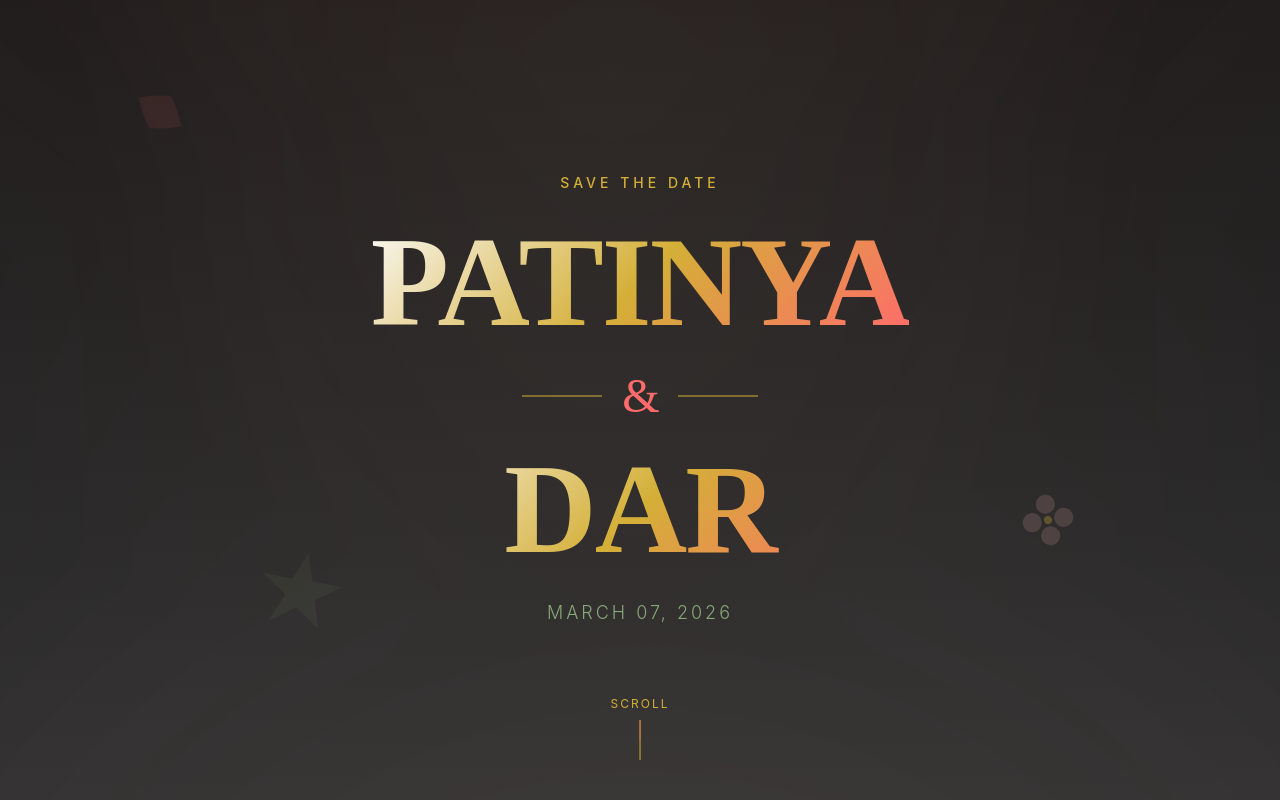
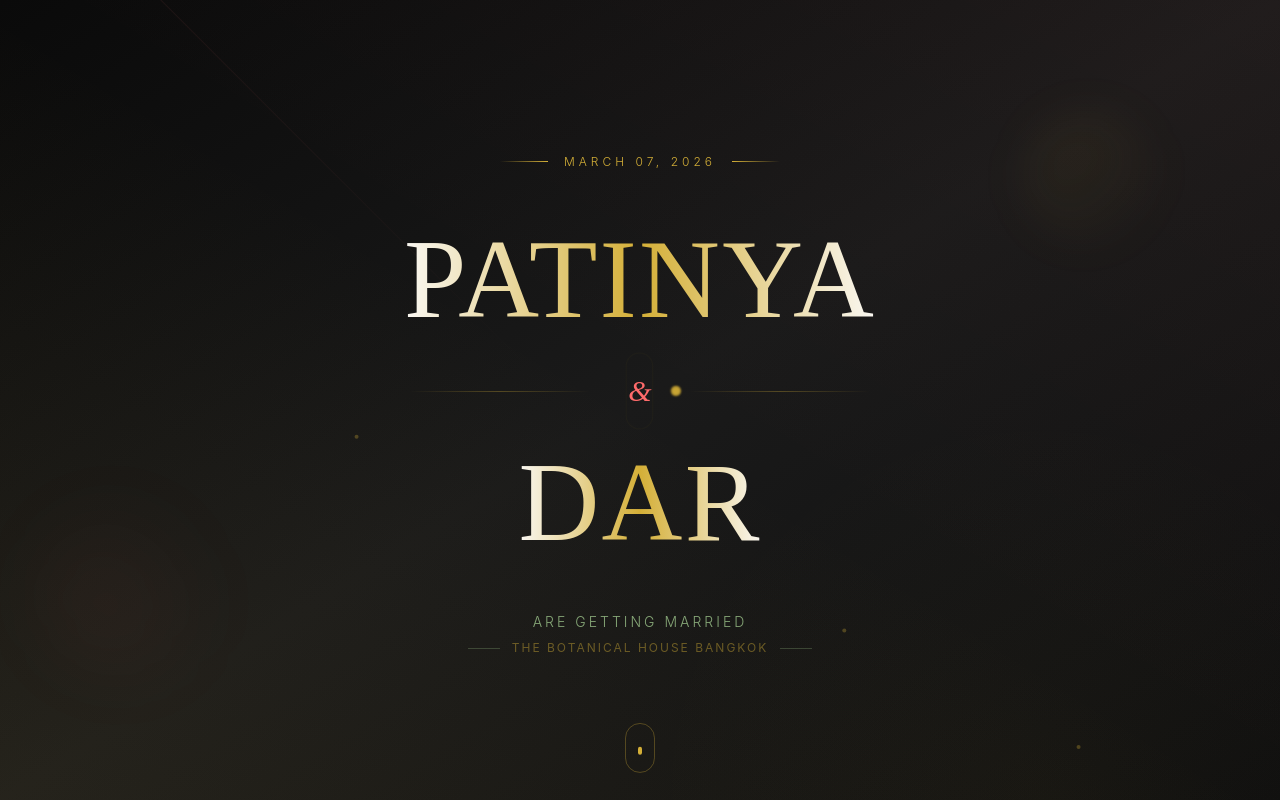
Before and after one commit to georgekhananaev/ceremony-nextjs, a Next.js app: page / in a window 1280 px wide. Shown: the top 800 px of the page. Built offline with nearby package versions, Linux system fonts and the light colour scheme.

Commit message:
more elegant hero

```diff
--- a/app/components/Hero.jsx
+++ b/app/components/Hero.jsx
@@ -1,11 +1,12 @@
 'use client'
 
 import React, { useEffect, useState } from 'react';
-import { motion } from 'framer-motion';
+import { motion, useAnimation } from 'framer-motion';
 import settings from '../config/settings';
 
 export default function Hero() {
   const [mousePosition, setMousePosition] = useState({ x: 0, y: 0 });
+  const controls = useAnimation();
 
   useEffect(() => {
     const handleMouseMove = (e) => {
@@ -21,126 +22,250 @@ export default function Hero() {
   };
 
   return (
-    <div className="h-screen relative flex items-center justify-center bg-gradient-to-b from-[#1a1a1a] to-[#2d2d2d] overflow-hidden">
-      {/* Animated Background Pattern */}
-      <div className="absolute inset-0 opacity-10">
-        <div
-          className="absolute w-[200%] h-[200%] top-[-50%] left-[-50%]"
-          style={{
-            backgroundImage: `
-              radial-gradient(circle at 20% 80%, #ff6b6b 0%, transparent 50%),
-              radial-gradient(circle at 80% 20%, #ffc4c4 0%, transparent 50%),
-              radial-gradient(circle at 40% 60%, #87a878 0%, transparent 30%)
-            `,
-            animation: 'float 20s ease-in-out infinite'
-          }}
+    <div className="h-screen relative flex items-center justify-center overflow-hidden">
+      {/* Elegant Gradient Background */}
+      <div className="absolute inset-0">
+        <div className="absolute inset-0 bg-gradient-to-br from-[#0a0a0a] via-[#1a1a1a] to-[#0f0f0f]"/>
+        <div className="absolute inset-0 bg-gradient-to-tr from-[#d4af3710] via-transparent to-[#ff6b6b08]"/>
+      </div>
+
+      {/* Animated Light Beams */}
+      <div className="absolute inset-0 overflow-hidden">
+        <motion.div
+          className="absolute w-[150%] h-[1px] bg-gradient-to-r from-transparent via-[#d4af3730] to-transparent"
+          initial={{ x: '-150%', y: '100vh', rotate: -45 }}
+          animate={{ x: '150%', y: '-100vh' }}
+          transition={{ duration: 8, repeat: Infinity, repeatDelay: 3, ease: "linear" }}
+        />
+        <motion.div
+          className="absolute w-[150%] h-[1px] bg-gradient-to-r from-transparent via-[#ff6b6b20] to-transparent"
+          initial={{ x: '150%', y: '100vh', rotate: 45 }}
+          animate={{ x: '-150%', y: '-100vh' }}
+          transition={{ duration: 10, repeat: Infinity, repeatDelay: 5, ease: "linear" }}
         />
       </div>
 
-      {/* Floating Modern Flowers */}
+      {/* Elegant Floating Elements */}
       <div className="absolute inset-0 pointer-events-none">
+        {/* Large background circle */}
         <motion.div
-          className="absolute top-[10%] left-[10%] w-16 h-16 opacity-30"
+          className="absolute top-1/2 left-1/2 w-[800px] h-[800px] -translate-x-1/2 -translate-y-1/2"
+          style={{
+            background: 'radial-gradient(circle, rgba(212,175,55,0.03) 0%, transparent 70%)',
+            transform: `translate(-50%, -50%) translate(${mousePosition.x * 0.01}px, ${mousePosition.y * 0.01}px)`
+          }}
           animate={{ rotate: 360 }}
-          transition={{ duration: 20, repeat: Infinity, ease: "linear" }}
-          style={{
-            transform: `translate(${mousePosition.x * 0.02}px, ${mousePosition.y * 0.02}px)`
+          transition={{ duration: 100, repeat: Infinity, ease: "linear" }}
+        />
+
+        {/* Elegant floating orbs */}
+        <motion.div
+          className="absolute top-[15%] right-[10%] w-32 h-32"
+          animate={{
+            y: [0, -30, 0],
+            x: [0, 20, 0],
           }}
+          transition={{ duration: 8, repeat: Infinity, ease: "easeInOut" }}
         >
-          <svg viewBox="0 0 100 100">
-            <path d="M50 10 Q30 30 20 50 Q30 70 50 90 Q70 70 80 50 Q70 30 50 10" fill="#ff6b6b" opacity="0.3"/>
-          </svg>
+          <div className="w-full h-full rounded-full bg-gradient-to-br from-[#d4af3715] to-transparent blur-xl"/>
         </motion.div>
 
         <motion.div
-          className="absolute top-[60%] right-[15%] w-20 h-20 opacity-30"
-          animate={{ rotate: -360 }}
-          transition={{ duration: 25, repeat: Infinity, ease: "linear" }}
-          style={{
-            transform: `translate(${mousePosition.x * -0.03}px, ${mousePosition.y * -0.03}px)`
+          className="absolute bottom-[20%] left-[5%] w-40 h-40"
+          animate={{
+            y: [0, 40, 0],
+            x: [0, -30, 0],
           }}
+          transition={{ duration: 10, repeat: Infinity, ease: "easeInOut" }}
         >
-          <svg viewBox="0 0 100 100">
-            <circle cx="50" cy="50" r="5" fill="#d4af37"/>
-            <circle cx="50" cy="30" r="12" fill="#ffc4c4" opacity="0.5"/>
-            <circle cx="30" cy="50" r="12" fill="#ffc4c4" opacity="0.5"/>
-            <circle cx="70" cy="50" r="12" fill="#ffc4c4" opacity="0.5"/>
-            <circle cx="50" cy="70" r="12" fill="#ffc4c4" opacity="0.5"/>
-          </svg>
+          <div className="w-full h-full rounded-full bg-gradient-to-tr from-[#ff6b6b10] to-transparent blur-2xl"/>
         </motion.div>
 
-        <motion.div
-          className="absolute bottom-[20%] left-[20%] w-24 h-24 opacity-30"
-          animate={{ rotate: 360 }}
-          transition={{ duration: 30, repeat: Infinity, ease: "linear" }}
-          style={{
-            transform: `translate(${mousePosition.x * 0.04}px, ${mousePosition.y * 0.04}px)`
-          }}
-        >
-          <svg viewBox="0 0 100 100">
-            <polygon points="50,10 60,40 90,40 65,60 75,90 50,70 25,90 35,60 10,40 40,40" fill="#87a878" opacity="0.3"/>
-          </svg>
-        </motion.div>
+        {/* Subtle particles */}
+        {[...Array(5)].map((_, i) => (
+          <motion.div
+            key={i}
+            className="absolute w-1 h-1 bg-[#d4af37] rounded-full opacity-30"
+            initial={{
+              x: Math.random() * window.innerWidth,
+              y: window.innerHeight + 50
+            }}
+            animate={{
+              y: -50,
+              x: Math.random() * window.innerWidth
+            }}
+            transition={{
+              duration: 15 + i * 5,
+              repeat: Infinity,
+              delay: i * 2,
+              ease: "linear"
+            }}
+          />
+        ))}
       </div>
 
       {/* Main Content */}
-      <div className="text-center z-10 relative px-6">
+      <div className="text-center z-10 relative px-6 max-w-6xl mx-auto">
+        {/* Elegant date badge */}
         <motion.div
-          initial={{ opacity: 0, y: -30 }}
+          initial={{ opacity: 0, y: 20 }}
           animate={{ opacity: 1, y: 0 }}
-          transition={{ duration: 1 }}
-          className="text-sm tracking-[4px] text-[#d4af37] mb-8 font-medium"
+          transition={{ duration: 0.8 }}
+          className="inline-flex items-center gap-4 mb-12"
         >
-          SAVE THE DATE
+          <div className="h-[1px] w-12 bg-gradient-to-r from-transparent to-[#d4af37]"/>
+          <span className="text-xs tracking-[4px] text-[#d4af37] font-light uppercase">
+            {settings.wedding.displayDate}
+          </span>
+          <div className="h-[1px] w-12 bg-gradient-to-l from-transparent to-[#d4af37]"/>
         </motion.div>
 
-        <div className="relative mb-8">
-          <motion.h1
+        {/* Names with elegant styling */}
+        <div className="relative">
+          <motion.div
             initial={{ opacity: 0, scale: 0.9 }}
             animate={{ opacity: 1, scale: 1 }}
-            transition={{ duration: 1.5, delay: 0.3 }}
-            className="font-playfair text-[clamp(4rem,12vw,8rem)] font-black leading-[0.9] tracking-[-2px]"
+            transition={{ duration: 1, delay: 0.2 }}
+            className="relative"
           >
-            <span className="block text-gradient-gold">{settings.couple.bride.name.toUpperCase()}</span>
+            {/* Bride name */}
+            <motion.h1
+              className="font-playfair text-[clamp(3rem,10vw,7rem)] font-thin tracking-[0.02em] leading-[1.1]"
+              initial={{ opacity: 0, x: -50 }}
+              animate={{ opacity: 1, x: 0 }}
+              transition={{ duration: 1, delay: 0.4 }}
+            >
+              <span className="bg-gradient-to-r from-[#faf8f3] via-[#d4af37] to-[#faf8f3] bg-clip-text text-transparent">
+                {settings.couple.bride.name.toUpperCase()}
+              </span>
+            </motion.h1>
 
-            <motion.span
-              className="block text-5xl font-light my-8 text-[#ff6b6b] relative"
-              initial={{ width: 0 }}
-              animate={{ width: "100%" }}
-              transition={{ duration: 1, delay: 0.8 }}
+            {/* Elegant separator */}
+            <motion.div
+              className="flex items-center justify-center my-8 gap-8"
+              initial={{ opacity: 0, scale: 0 }}
+              animate={{ opacity: 1, scale: 1 }}
+              transition={{ duration: 0.8, delay: 0.8 }}
             >
-              <span className="relative inline-block">
-                &
-                <span className="absolute left-[-100px] top-1/2 transform -translate-y-1/2 w-20 h-[1px] bg-[#d4af37]"></span>
-                <span className="absolute right-[-100px] top-1/2 transform -translate-y-1/2 w-20 h-[1px] bg-[#d4af37]"></span>
+              <motion.div
+                className="flex-1 h-[0.5px] bg-gradient-to-r from-transparent via-[#d4af3750] to-transparent"
+                animate={{ scaleX: [0.8, 1, 0.8] }}
+                transition={{ duration: 3, repeat: Infinity, ease: "easeInOut" }}
+              />
+              <div className="relative">
+                <motion.span
+                  className="text-[#ff6b6b] text-3xl font-thin italic font-playfair relative z-10"
+                  animate={{
+                    scale: [1, 1.1, 1],
+                    rotate: [0, 5, -5, 0]
+                  }}
+                  transition={{ duration: 4, repeat: Infinity, ease: "easeInOut" }}
+                >
+                  &
+                </motion.span>
+                {/* Pulsing hearts around the ampersand */}
+                <motion.div
+                  className="absolute inset-0 flex items-center justify-center"
+                  animate={{ rotate: 360 }}
+                  transition={{ duration: 30, repeat: Infinity, ease: "linear" }}
+                >
+                  <div className="absolute w-20 h-20">
+                    {[0, 72, 144, 216, 288].map((rotation, i) => (
+                      <motion.div
+                        key={i}
+                        className="absolute top-0 left-1/2 -translate-x-1/2"
+                        style={{ transform: `rotate(${rotation}deg) translateY(-25px)` }}
+                        animate={{
+                          opacity: [0.2, 0.6, 0.2],
+                          scale: [0.8, 1.2, 0.8]
+                        }}
+                        transition={{
+                          duration: 2,
+                          repeat: Infinity,
+                          delay: i * 0.2,
+                          ease: "easeInOut"
+                        }}
+                      >
+                        <div className="w-2 h-2 bg-[#d4af37] rounded-full blur-[1px]"/>
+                      </motion.div>
+                    ))}
+                  </div>
+                </motion.div>
+                {/* Glowing ring */}
+                <motion.div
+                  className="absolute inset-0 flex items-center justify-center pointer-events-none"
+                  animate={{
+                    scale: [1, 1.3, 1],
+                    opacity: [0.3, 0.1, 0.3]
+                  }}
+                  transition={{ duration: 3, repeat: Infinity, ease: "easeInOut" }}
+                >
+                  <div className="w-16 h-16 border border-[#d4af3730] rounded-full"/>
+                </motion.div>
+              </div>
+              <motion.div
+                className="flex-1 h-[0.5px] bg-gradient-to-l from-transparent via-[#d4af3750] to-transparent"
+                animate={{ scaleX: [0.8, 1, 0.8] }}
+                transition={{ duration: 3, repeat: Infinity, ease: "easeInOut" }}
+              />
+            </motion.div>
+
+            {/* Groom name */}
+            <motion.h1
+              className="font-playfair text-[clamp(3rem,10vw,7rem)] font-thin tracking-[0.02em] leading-[1.1]"
+              initial={{ opacity: 0, x: 50 }}
+              animate={{ opacity: 1, x: 0 }}
+              transition={{ duration: 1, delay: 0.6 }}
+            >
+              <span className="bg-gradient-to-r from-[#faf8f3] via-[#d4af37] to-[#faf8f3] bg-clip-text text-transparent">
+                {settings.couple.groom.name.toUpperCase()}
               </span>
-            </motion.span>
+            </motion.h1>
+          </motion.div>
 
-            <span className="block text-gradient-gold">{settings.couple.groom.name.toUpperCase()}</span>
-          </motion.h1>
+          {/* Subtitle */}
+          <motion.div
+            initial={{ opacity: 0, y: 20 }}
+            animate={{ opacity: 1, y: 0 }}
+            transition={{ duration: 1, delay: 1.2 }}
+            className="mt-12 space-y-2"
+          >
+            <p className="text-sm tracking-[3px] uppercase text-[#87a878] font-light">
+              Are Getting Married
+            </p>
+            {settings.venue?.name && (
+              <div className="flex items-center justify-center gap-3">
+                <div className="w-8 h-[0.5px] bg-[#87a87850]"/>
+                <p className="text-xs tracking-[2px] uppercase text-[#d4af3770]">
+                  {settings.venue.name}
+                </p>
+                <div className="w-8 h-[0.5px] bg-[#87a87850]"/>
+              </div>
+            )}
+          </motion.div>
         </div>
-
-        <motion.p
-          initial={{ opacity: 0 }}
-          animate={{ opacity: 1 }}
-          transition={{ duration: 1, delay: 0.8 }}
-          className="text-lg font-light tracking-[3px] uppercase text-[#87a878]"
-        >
-          {settings.wedding.displayDate}
-        </motion.p>
       </div>
 
-      {/* Scroll Indicator */}
+      {/* Enhanced Scroll Indicator */}
       <motion.div
         initial={{ opacity: 0 }}
         animate={{ opacity: 1 }}
         transition={{ delay: 1.5, duration: 1 }}
-        className="absolute bottom-10 left-1/2 transform -translate-x-1/2 flex flex-col items-center gap-2 cursor-pointer"
+        className="absolute bottom-8 left-1/2 transform -translate-x-1/2 cursor-pointer group"
         onClick={scrollToNext}
       >
-        <span className="text-xs tracking-[2px] uppercase text-[#d4af37]">Scroll</span>
-        <div className="w-[1px] h-10 bg-[#d4af37] relative overflow-hidden">
-          <div className="absolute w-full h-5 bg-[#ff6b6b] animate-scrollDown"></div>
+        <div className="flex flex-col items-center gap-3">
+          <motion.div
+            animate={{ y: [0, 5, 0] }}
+            transition={{ duration: 2, repeat: Infinity, ease: "easeInOut" }}
+            className="w-[30px] h-[50px] border border-[#d4af3750] rounded-full flex items-start justify-center p-2 group-hover:border-[#d4af37] transition-colors"
+          >
+            <motion.div
+              animate={{ y: [0, 15, 0] }}
+              transition={{ duration: 2, repeat: Infinity, ease: "easeInOut" }}
+              className="w-1 h-2 bg-[#d4af37] rounded-full"
+            />
+          </motion.div>
         </div>
       </motion.div>
     </div>
--- a/app/components/Venue.jsx
+++ b/app/components/Venue.jsx
@@ -34,7 +34,7 @@ export default function Venue() {
 
     return (
         <>
-            <section className="min-h-screen py-20 bg-[#faf8f3] relative overflow-hidden">
+            <section className="min-h-screen bg-[#faf8f3] relative overflow-hidden">
                 {/* Hero Banner with Wide Image */}
                 <div className="relative h-[60vh] mb-20">
                     <div className="absolute inset-0">
```
Also changed, not shown: app/globals.css (+12 -0 lines).
